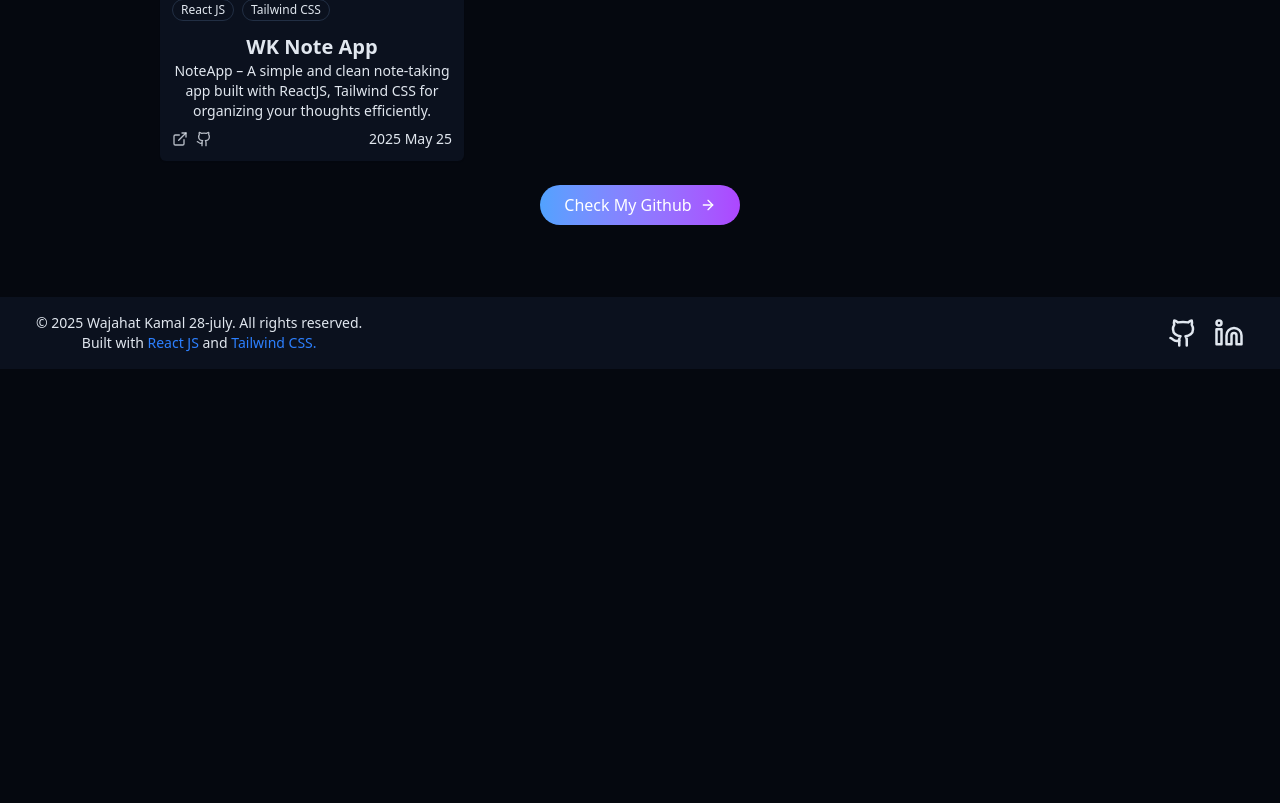
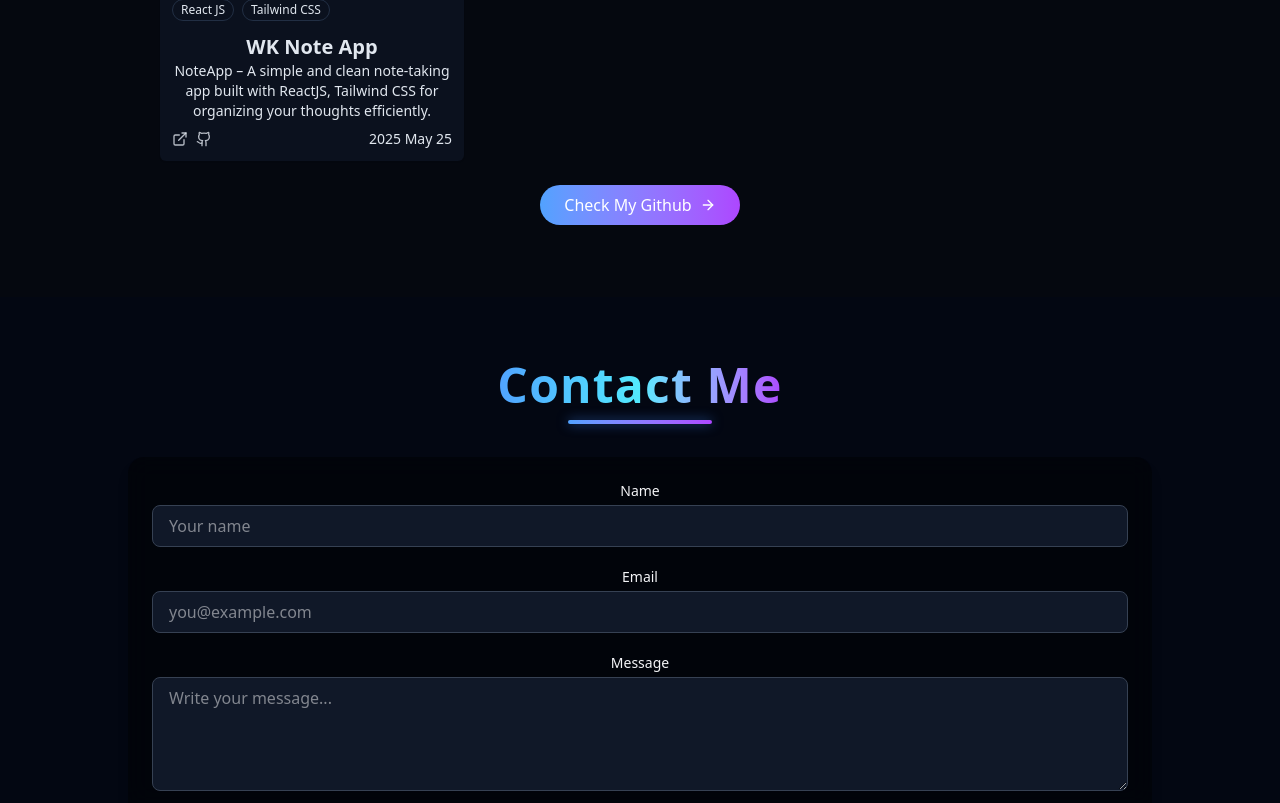
Before and after one commit to wajahat-kamal/Dev-Portfolio, a React (Vite) app: page / in a window 1280 px wide. Shown: the part 1994-2797 px from the top of the page. Before the commit the page ends 2363 px from the top, so only its background shows below. Built offline with nearby package versions, Linux system fonts and the light colour scheme.

Commit message:
Add ContactSection to Home page for improved user engagement

```diff
--- /dev/null
+++ b/src/components/ContactSection.jsx
@@ -0,0 +1,73 @@
+import React from "react";
+import { Mail, Phone, MapPin } from "lucide-react";
+
+const Contact = () => {
+  return (
+    <section
+      id="contact"
+      className="w-full min-h-screen bg-gray-950 text-gray-100 py-16 px-4 sm:px-6 lg:px-10"
+    >
+      <div className="max-w-5xl mx-auto">
+        {/* ---------- Heading ---------- */}
+        <div className="text-center mb-12">
+          <h2 className="text-3xl md:text-5xl font-extrabold text-center mb-8 relative">
+            <span className="bg-gradient-to-r from-blue-400 via-cyan-300 to-purple-500 bg-clip-text text-transparent tracking-wide">
+              Contact Me
+            </span>
+            <span className="absolute bottom-[-15px] left-1/2 -translate-x-1/2 w-36 h-[4px] bg-gradient-to-r from-blue-400 to-purple-500 rounded-full shadow-[0_0_12px_rgba(59,130,246,0.6)]"></span>
+          </h2>
+        </div>
+
+        <div>
+          <form
+            onSubmit={(e) => e.preventDefault()}
+            className="bg-black/40 backdrop-blur-md p-6 rounded-2xl shadow-lg space-y-5"
+          >
+            <div>
+              <label className="block mb-1 text-sm font-medium">Name</label>
+              <input
+                type="text"
+                placeholder="Your name"
+                className="w-full px-4 py-2 rounded-lg bg-gray-900 border border-gray-700
+                           text-gray-100 focus:outline-none focus:border-purple-500"
+                required
+              />
+            </div>
+
+            <div>
+              <label className="block mb-1 text-sm font-medium">Email</label>
+              <input
+                type="email"
+                placeholder="you@example.com"
+                className="w-full px-4 py-2 rounded-lg bg-gray-900 border border-gray-700
+                           text-gray-100 focus:outline-none focus:border-purple-500"
+                required
+              />
+            </div>
+
+            <div>
+              <label className="block mb-1 text-sm font-medium">Message</label>
+              <textarea
+                rows="4"
+                placeholder="Write your message..."
+                className="w-full px-4 py-2 rounded-lg bg-gray-900 border border-gray-700
+                           text-gray-100 focus:outline-none focus:border-purple-500"
+                required
+              ></textarea>
+            </div>
+
+            <button
+              type="submit"
+              className="w-full py-3 rounded-lg font-semibold text-white bg-gradient-to-r from-blue-500 via-purple-400 to-purple-600
+                         hover:opacity-90 transition duration-200"
+            >
+              Send Message
+            </button>
+          </form>
+        </div>
+      </div>
+    </section>
+  );
+};
+
+export default Contact;
--- a/src/pages/Home.jsx
+++ b/src/pages/Home.jsx
@@ -1,5 +1,6 @@
 
 import { AboutSection } from "../components/AboutSection"
+import ContactSection from "../components/ContactSection";
 import { Footer } from "../components/Footer"
 import HeroSection from "../components/HeroSection";
 import Navbar from "../components/Navbar"
@@ -18,6 +19,7 @@ export const Home = () => {
         <HeroSection />
         <AboutSection />
         <ProjectsSection />
+        <ContactSection/>
         <Footer />
       </main>
 
```
